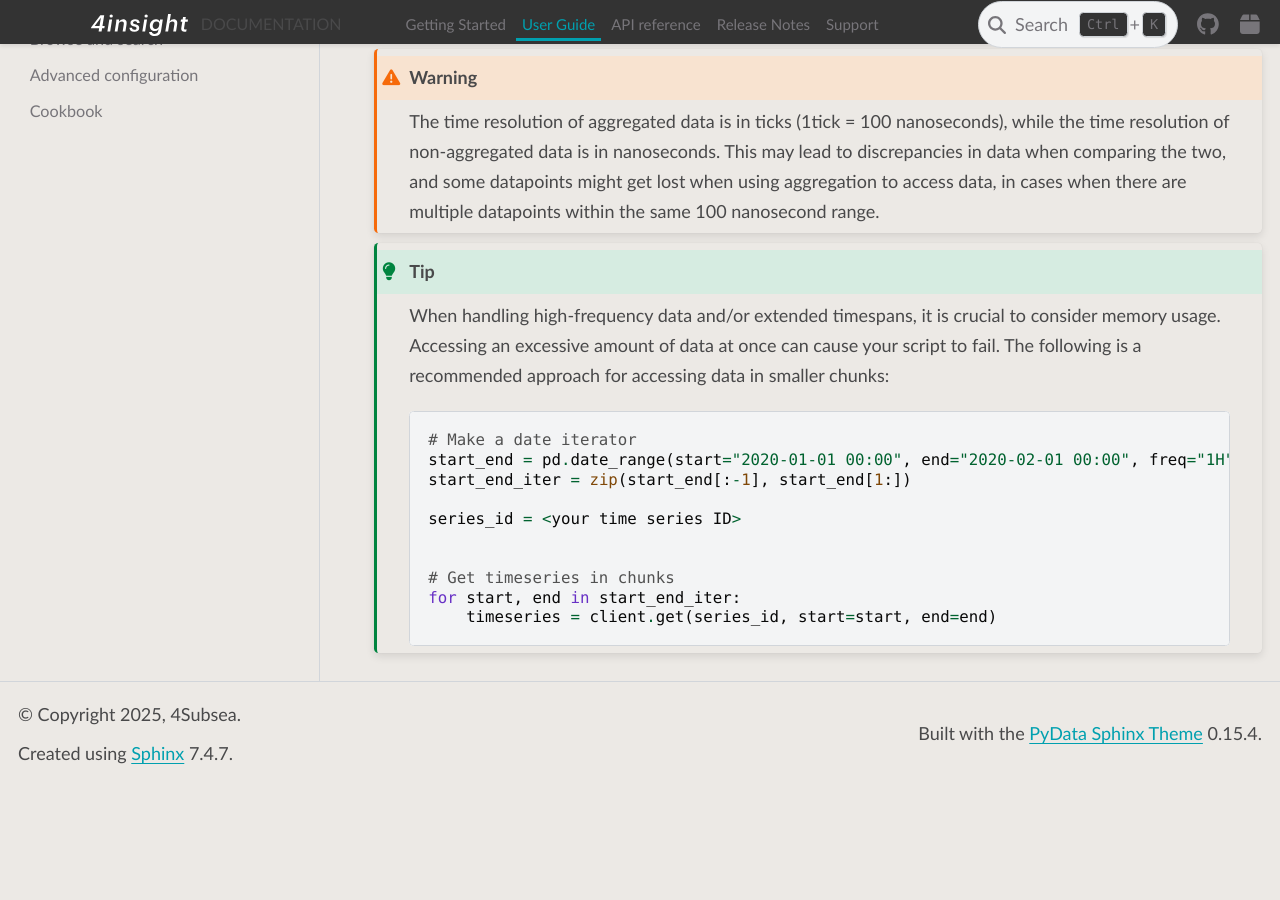
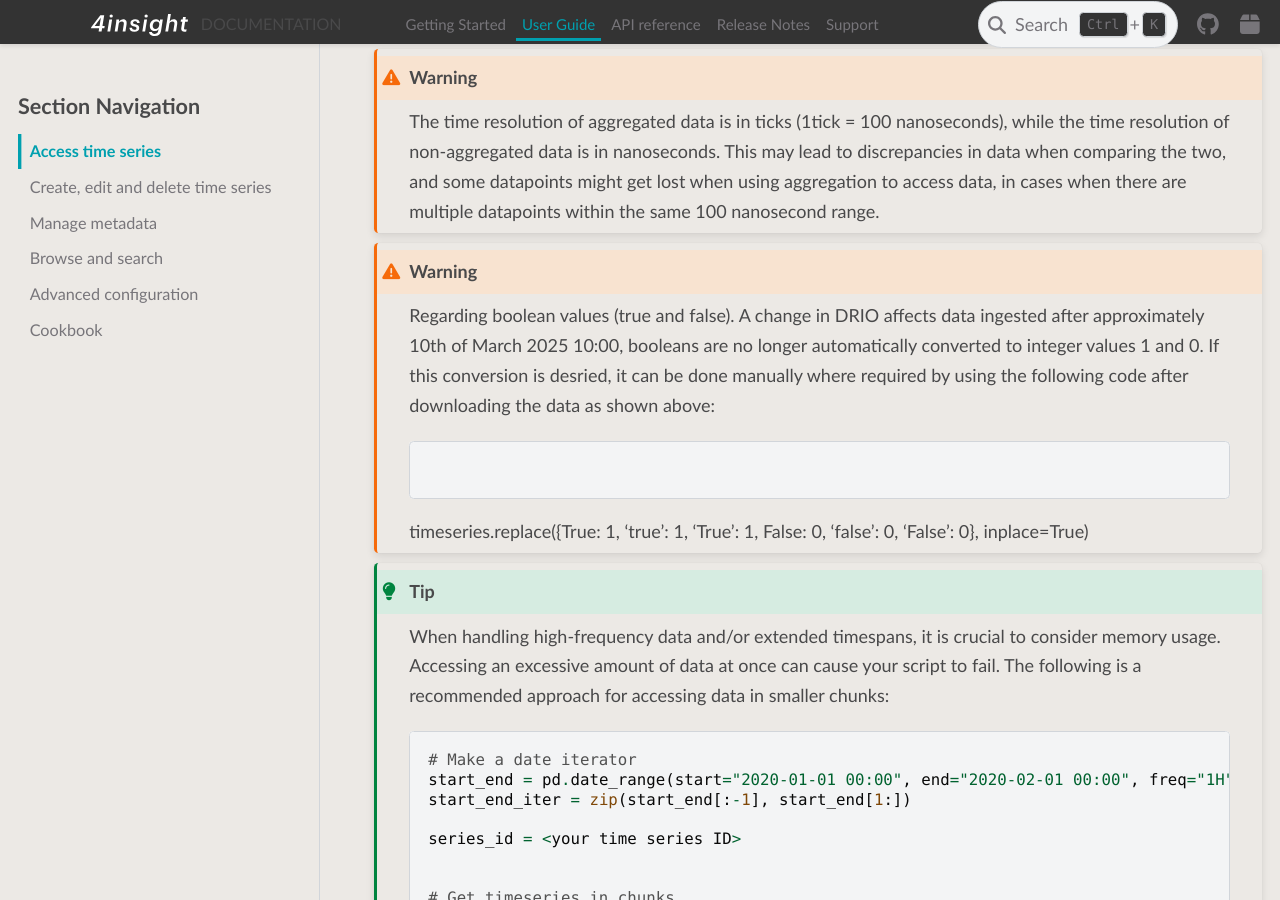
Before and after one commit to 4Subsea/drio-python, a Sphinx documentation site: the page built from docs/user_guide/access_data.rst, in a window 1280 px wide and 900 px high, scrolled down 1537 px. Built offline with Sphinx 7.4.7 and the PyData theme 0.15.4, drawn with Linux system fonts in a browser that asks for light colours; before the commit the page ends 2323 px from its top, so only the background shows below that.

Commit message:
ESS-3357 Document how to convert boolean values after DRIO has stopped doing implicit conversion (#135)
* ESS-3357 Document how to convert boolean values

```diff
--- a/docs/user_guide/access_data.rst
+++ b/docs/user_guide/access_data.rst
@@ -68,6 +68,14 @@
 
     The time resolution of aggregated data is in ticks (1tick = 100 nanoseconds), while the time resolution of non-aggregated data is in nanoseconds. This may lead to discrepancies in data when comparing the two, and some datapoints might get lost when using aggregation to access data, in cases when there are multiple datapoints within the same 100 nanosecond range.
 
+.. warning::
+
+    Regarding boolean values (true and false). A change in DRIO affects data ingested after approximately 10th of March 2025 10:00, booleans are no longer automatically converted to integer values 1 and 0.
+    If this conversion is desried, it can be done manually where required by using the following code after downloading the data as shown above:
+
+    .. code-block:: python
+
+    timeseries.replace({True: 1, 'true': 1, 'True': 1, False: 0, 'false': 0, 'False': 0}, inplace=True)
 
 .. tip::
     When handling high-frequency data and/or extended timespans, it is crucial to consider memory usage.
```
